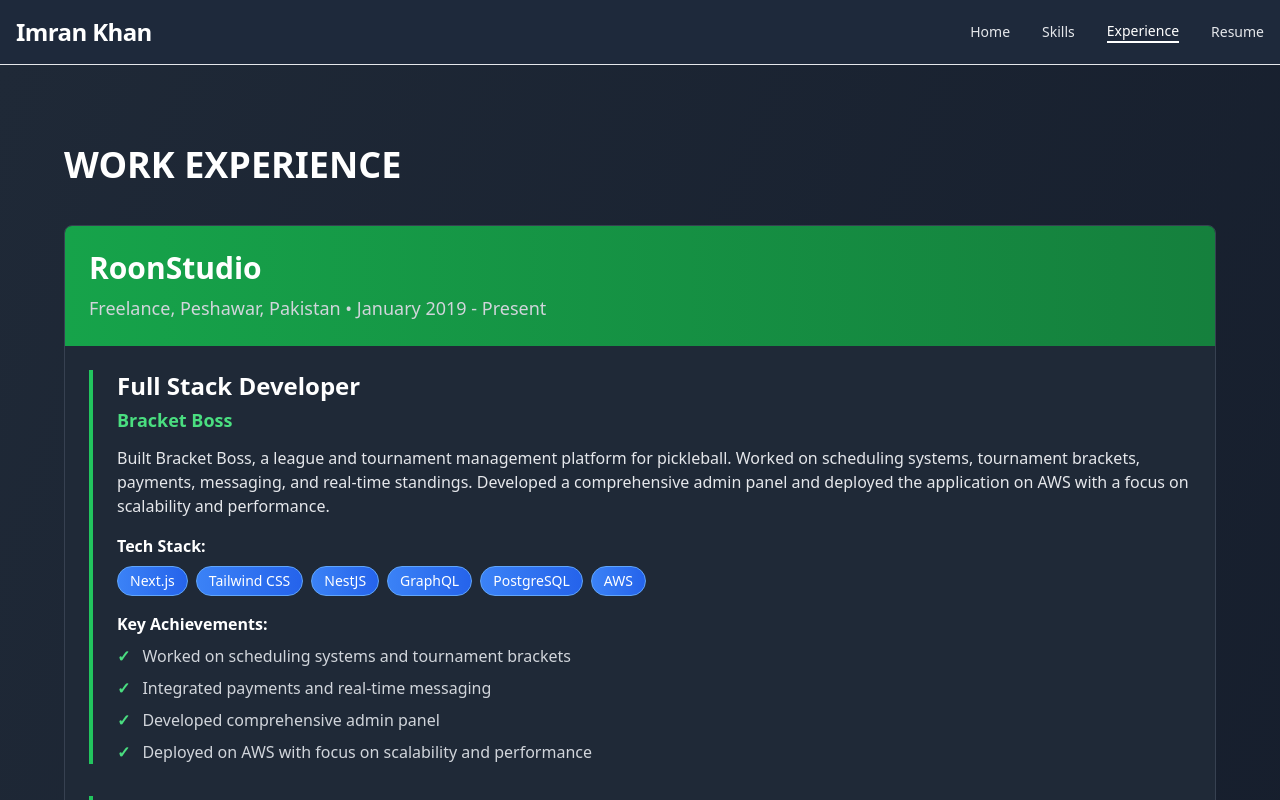
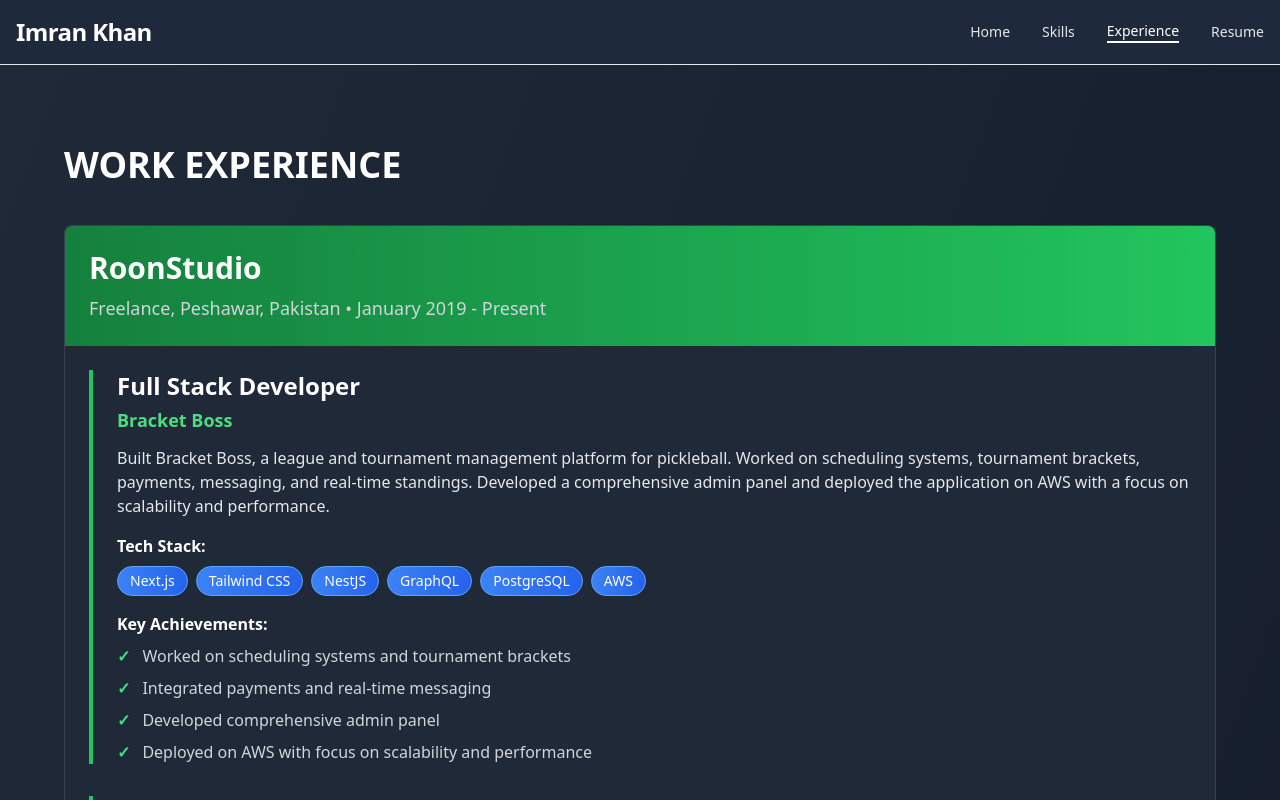
Before and after one commit to code-simple/code-simple.github.io, a React (Create React App) app: page /experience in a window 1280 px wide. Shown: the top 800 px of the page. Built offline with nearby package versions, Linux system fonts and the light colour scheme.

Commit message:
green theme

```diff
--- a/src/components/sections/Experience.jsx
+++ b/src/components/sections/Experience.jsx
@@ -172,7 +172,7 @@ const WorkExperience = () => {
               className="bg-gray-800 border border-gray-700 rounded-lg overflow-hidden hover:shadow-lg transition-shadow hover:border-primary-500"
             >
               {/* Company Header */}
-              <div className="bg-gradient-to-r from-primary-600 to-primary-700 text-white p-6">
+              <div className="bg-gradient-to-r from-primary-700 to-primary-500 text-white p-6">
                 <div className="flex flex-col md:flex-row md:items-center md:justify-between">
                   <div>
                     <h2 className="text-3xl font-bold mb-2">
@@ -278,7 +278,7 @@ const WorkExperience = () => {
                 >
                   <div className="flex justify-between items-center">
                     <p className="font-bold text-white">{lang.name}</p>
-                    <span className="px-3 py-1 bg-gradient-to-r from-primary-600 to-primary-700 text-white rounded-full text-sm font-medium border border-primary-500">
+                    <span className="px-3 py-1 bg-gradient-to-r from-blue-500 to-blue-600 text-white rounded-full text-sm font-medium border border-primary-500">
                       {lang.level}
                     </span>
                   </div>
--- a/src/components/sections/Resume.jsx
+++ b/src/components/sections/Resume.jsx
@@ -44,7 +44,7 @@ const Resume = () => {
 
         {/* Resume Preview Section */}
         <div className="bg-gray-800 rounded-lg shadow-xl overflow-hidden border border-gray-700">
-          <div className="bg-gradient-to-r from-primary-600 to-primary-700 text-white p-6">
+          <div className="bg-gradient-to-r from-primary-700 to-primary-500 text-white p-6">
             <h2 className="text-2xl font-bold">Resume Preview</h2>
           </div>
 
```
